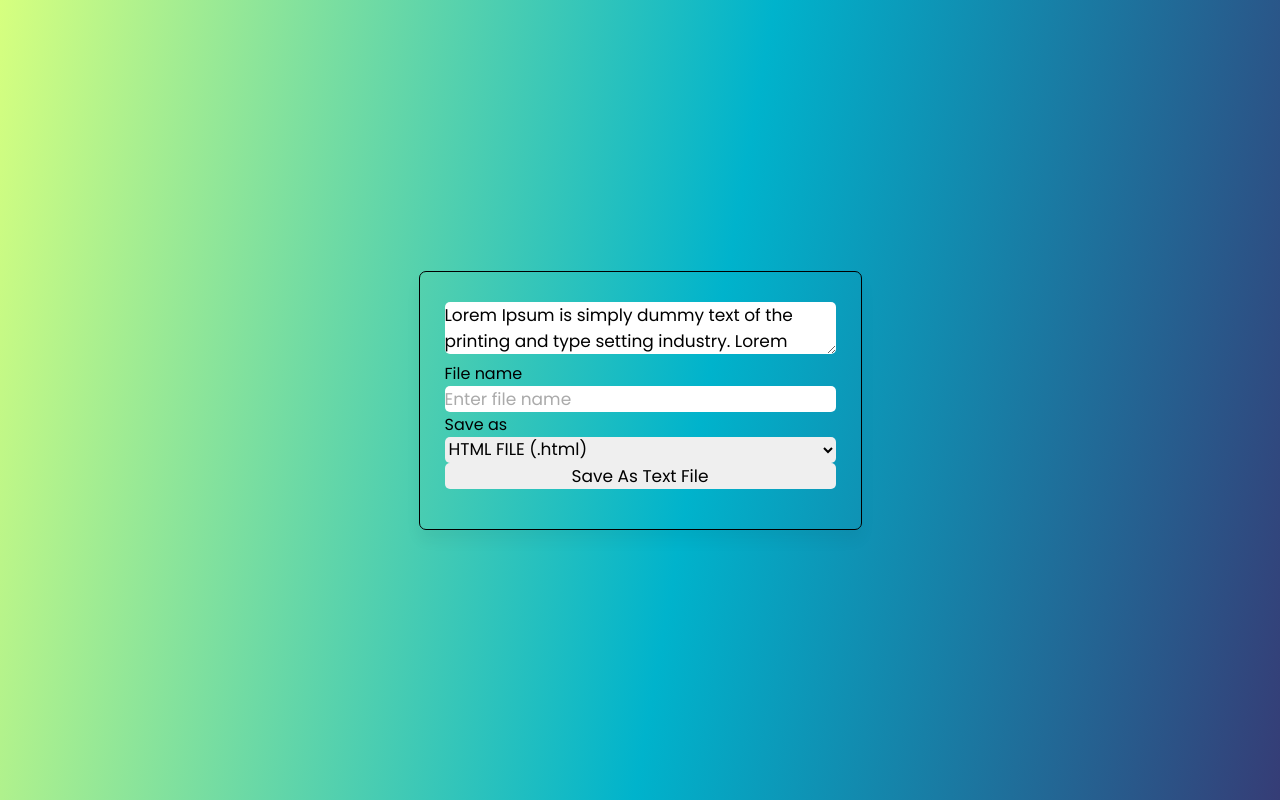
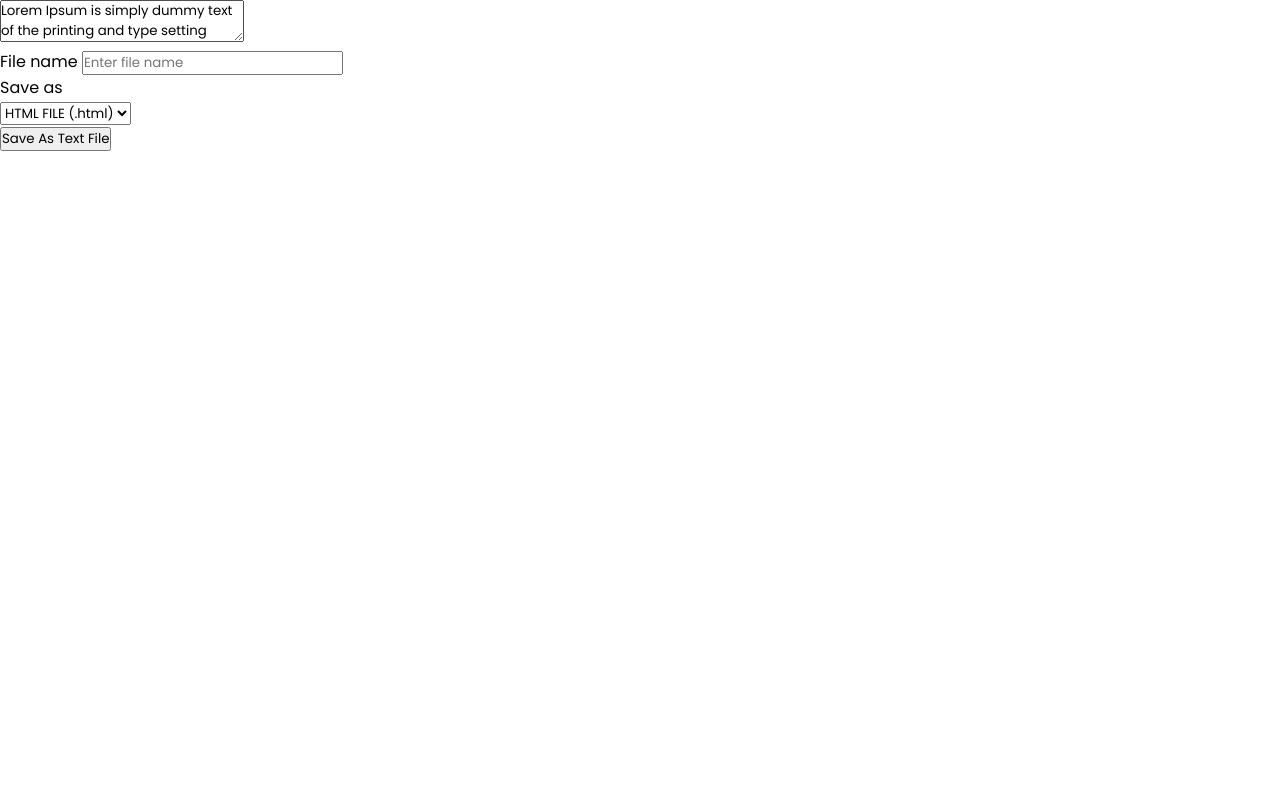
Before and after one commit to Archiitt/FILE-EASE, a plain HTML site: page index.html in a window 1280 px wide. Drawn offline with Linux system fonts and the light colour scheme.

Commit message:
Update style.css

```diff
--- a/style.css
+++ b/style.css
@@ -5,29 +5,7 @@
   box-sizing: border-box;
   font-family: 'Poppins', sans-serif;
 }
-body{
-  display: flex;
-  align-items: center;
-  justify-content: center;
-  min-height: 100vh;
-  background: linear-gradient(100deg, #D6FF7F, #00B3CC, #402565, #30BE96, #F40076, #DF98FA, #E233FF, #FF6B00, #F14658, #DC2537, #F06966, #FAD6A6, #ED7B84, #9055FF, #DF98FA, #9055FF, #CB5EEE, #4BE1EC, #2F80ED,
-  #B2FFDA, #9055FF, #13E2DA, #0B63F6, #003CC5, #000066, #6699FF, #737DFE, #FFCAC9, #FF0076, #590FB7, #F40076, #342711, #FA7CBB, #F14658);
-  background-size: 1800% 1800%;
-}
-.wrapper{
-  width: 443px;
-  border-radius: 7px;
-  background: #fff;
-  padding: 30px 25px 40px;
-  box-shadow: 0 10px 15px rgba(0,0,0,0.05);
-  background-color: transparent;
-  border: solid black 1px;
-}
-.wrapper :where(textarea, input, select, button){
-  width: 100%;
-  outline: none;
-  border: none;
-  font-size: 17px;
+
   border-radius: 5px;
 }
 .wrapper :where(textarea, input)::placeholder{
```
